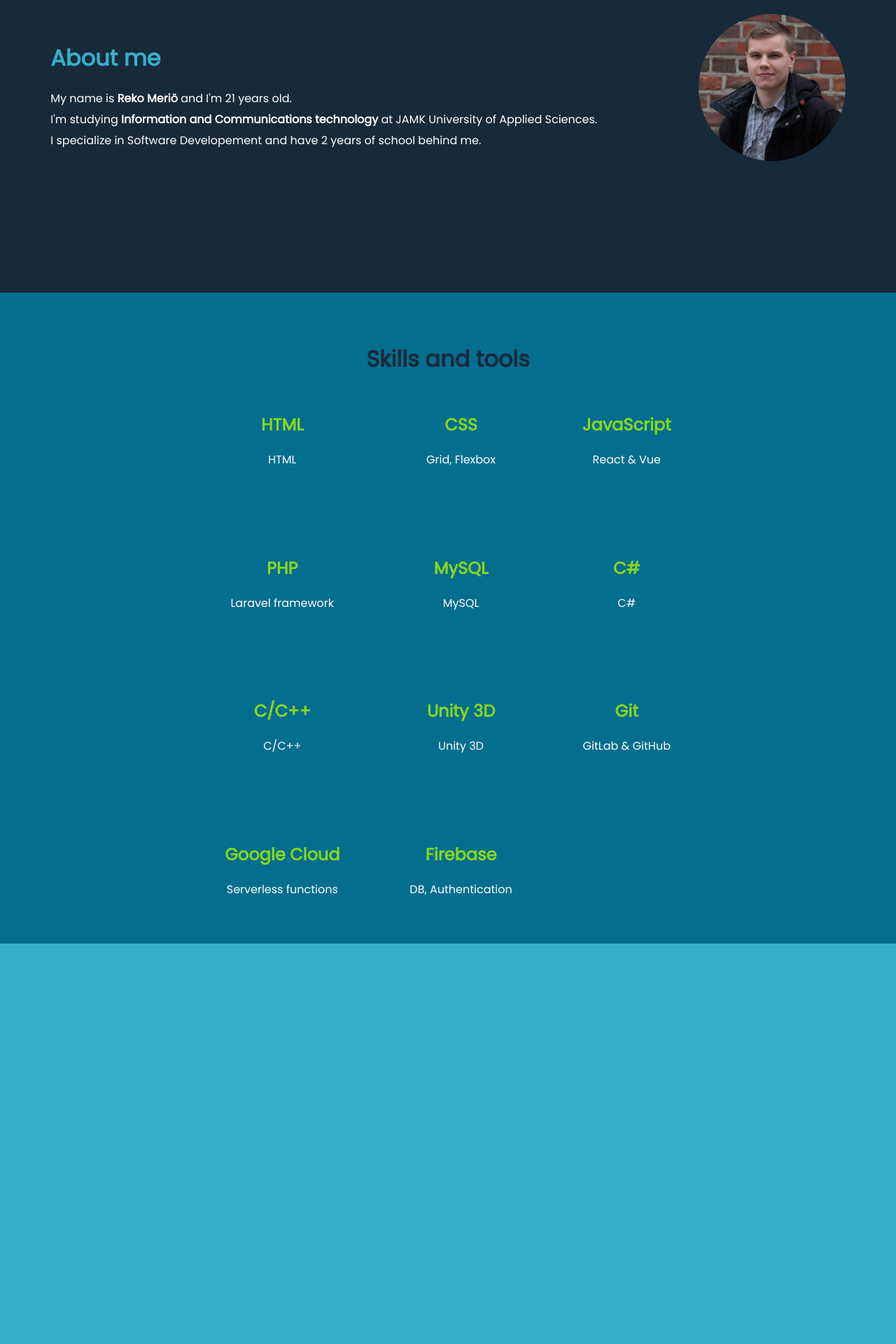
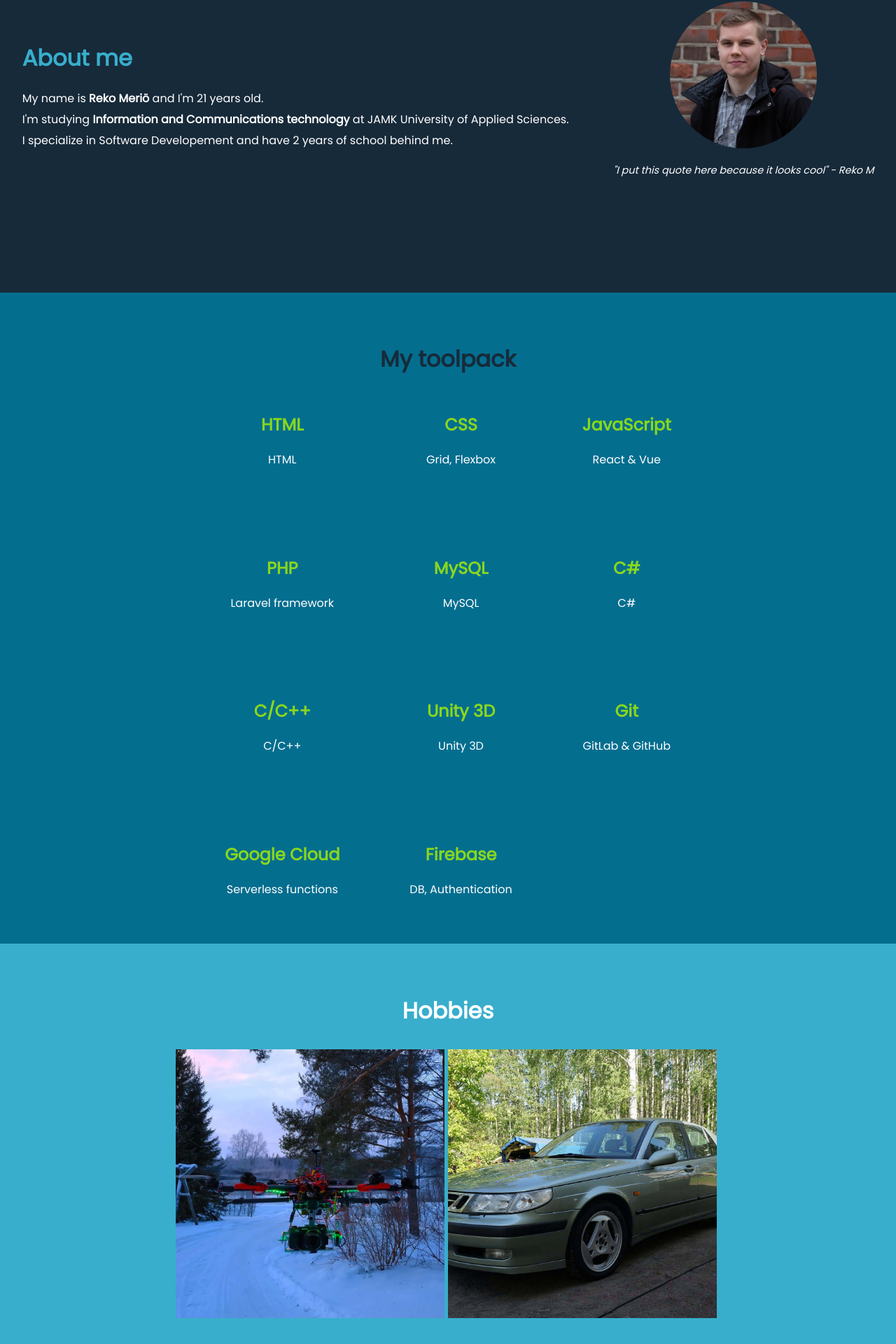
Before and after one commit to rekomerio/portfolio-react, a React (Create React App) app: page / in a window 1280 px wide. Shown: the part 642-2562 px from the top of the page at 70% size. Built offline with nearby package versions, Linux system fonts and the light colour scheme.

Commit message:
Data in exported file

```diff
--- a/src/css/index.css
+++ b/src/css/index.css
@@ -120,7 +120,7 @@ p {
   transition: all 0.3s;
 }
 .light-tint {
-  background-color: rgb(60, 89, 128);
+  background-color: rgb(112, 140, 177);
 }
 .dark-tint {
   background-color: rgb(17, 33, 54);
@@ -148,15 +148,69 @@ p {
   width: calc(150px + 20vmin);
   height: calc(150px + 20vmin);
 }
+.flex-column {
+  display: flex;
+  flex-direction: column;
+  align-items: center;
+}
+.quote {
+  font-size: 0.9em;
+  font-style: italic;
+  padding-top: 1.5em;
+}
 .grid-container {
   display: grid;
   grid-gap: 100px;
   grid-template-columns: auto auto auto;
-  background-color: var(--my-color-3);
   padding: 10px;
 }
+.image-grid {
+  display: grid;
+  grid-gap: 5px;
+  grid-template-columns: auto auto auto;
+  padding: 10px;
+}
+.grid-image {
+  --max: 25rem;
+  --min: 11rem;
+  --avg: 30vw;
+  width: var(--avg);
+  height: var(--avg);
+  max-width: var(--max);
+  max-height: var(--max);
+  min-width: var(--min);
+  min-height: var(--min);
+  display: block;
+  object-fit: cover;
+  transition: all .5s;
+}
 .grid-item {
-  background-color: var(--my-color-2);
+  position: relative;
+}
+.grid-item:hover .overlay {
+  bottom: 0;
+  height: 100%;
+}
+.overlay {
+  position: absolute;
+  bottom: 100%;
+  left: 0;
+  right: 0;
+  background-color: var(--my-color-1);
+  overflow: hidden;
+  width: 100%;
+  height:0;
+  transition: .5s ease;
+}
+.overlay-text {
+  color: white;
+  position: absolute;
+  top: 50%;
+  left: 50%;
+  -webkit-transform: translate(-50%, -50%);
+  -ms-transform: translate(-50%, -50%);
+  transform: translate(-50%, -50%);
+  text-align: center;
 }
 @media screen and (max-width: 600px) {
   nav .badge {
@@ -169,4 +223,7 @@ p {
   .content {
     flex-direction: column;
   }
+  .image-grid {
+    grid-template-columns: auto auto;
+  }
 }
--- a/src/js/Main.js
+++ b/src/js/Main.js
@@ -1,36 +1,9 @@
 import React from 'react';
 import ProfilePic from '../images/me.jpeg';
+import { hobbies, skills } from './Personal';
 
 function Main(props) {
 
-    const skills = {
-        title: [
-            'HTML',
-            'CSS',
-            'JavaScript',
-            'PHP',
-            'MySQL',
-            'C#',
-            'C/C++',
-            'Unity 3D',
-            'Git',
-            'Google Cloud',
-            'Firebase',
-        ],
-        description: [
-            '',
-            'Grid, Flexbox',
-            'React & Vue',
-            'Laravel framework',
-            '',
-            '',
-            '',
-            '',
-            'GitLab & GitHub',
-            'Serverless functions',
-            'DB, Authentication',
-        ]
-    }
     return (
         <React.Fragment>
             <header className={`app-header background-tint ${props.scrolled ? 'dark-tint' : 'light-tint'}`}>
@@ -47,23 +20,43 @@ function Main(props) {
                     <p>I specialize in Software Developement and have 2 years of school behind me.</p>
                 </div>
                 <div className="general">
-                    <img src={ProfilePic} alt="Reko Meriö" />
+                    <div className="flex-column">
+                        <img src={ProfilePic} alt="Reko Meriö" />
+                        <span className="quote">"I put this quote here because it looks cool" - Reko M</span>
+                    </div>
                 </div>
             </div>
             <div className="content dark center">
                 <div>
-                    <h1 className="darkest-font">Skills and tools</h1>
+                    <h1 className="darkest-font">My toolpack</h1>
                     <div className="grid-container">
-                        {skills.title.map((title, i) =>
+                        {skills.map((skill, i) =>
                             <div key={i}>
-                                <h2 className="green-font">{title}</h2>
-                                <p>{skills.description[i] || title}</p>
+                                <h2 className="green-font">{skill.title}</h2>
+                                <p>{skill.description || skill.title}</p>
                             </div>
                         )}
                     </div>
                 </div>
             </div>
-            <div className="content brighter center"></div>
+            <div className="content brighter center">
+                <div>
+                    <h1>Hobbies</h1>
+                    <div className="image-grid">
+                        {hobbies.map((hobby, i) =>
+                            <div className="grid-item" key={i}>
+                                <img className="grid-image" src={hobby.url} alt={hobby.alt} />
+                                <div className="overlay">
+                                    <div className="overlay-text">
+                                        <h1 className="dark-font">{hobby.title}</h1>
+                                        <p>{hobby.description}</p>
+                                    </div>
+                                </div>
+                            </div>
+                        )}
+                    </div>
+                </div>
+            </div>
         </React.Fragment>
     );
 }
--- /dev/null
+++ b/src/js/Personal.js
@@ -0,0 +1,31 @@
+import hexaUrl from '../images/hexa.jpg'
+import saabUrl from '../images/saab.jpg'
+
+export const skills = [
+    { title: 'HTML', description: '' },
+    { title: 'CSS', description: 'Grid, Flexbox' },
+    { title: 'JavaScript', description: 'React & Vue' },
+    { title: 'PHP', description: 'Laravel framework' },
+    { title: 'MySQL', description: '' },
+    { title: 'C#', description: '' },
+    { title: 'C/C++', description: '' },
+    { title: 'Unity 3D', description: '' },
+    { title: 'Git', description: 'GitLab & GitHub' },
+    { title: 'Google Cloud', description: 'Serverless functions' },
+    { title: 'Firebase', description: 'DB, Authentication' },
+];
+
+export const hobbies = [
+    {
+        title: 'Hexacopter',
+        description: 'Multirotor for aerial photography',
+        url: hexaUrl,
+        alt: 'Hexacopter'
+    },
+    {
+        title: 'Saab',
+        description: '9-5',
+        url: saabUrl,
+        alt: 'Saab 9-5'
+    },
+];
```
Also changed, not shown: src/images/hexa.jpg (added), src/images/saab.jpg (added).
